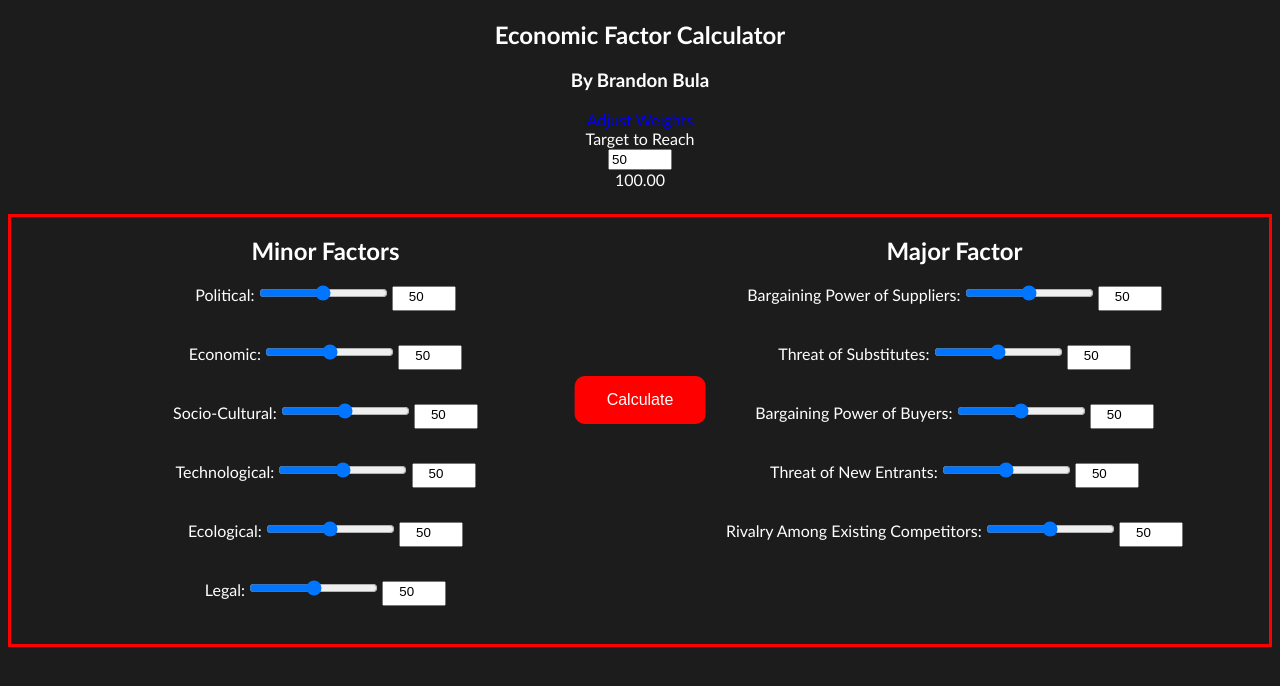
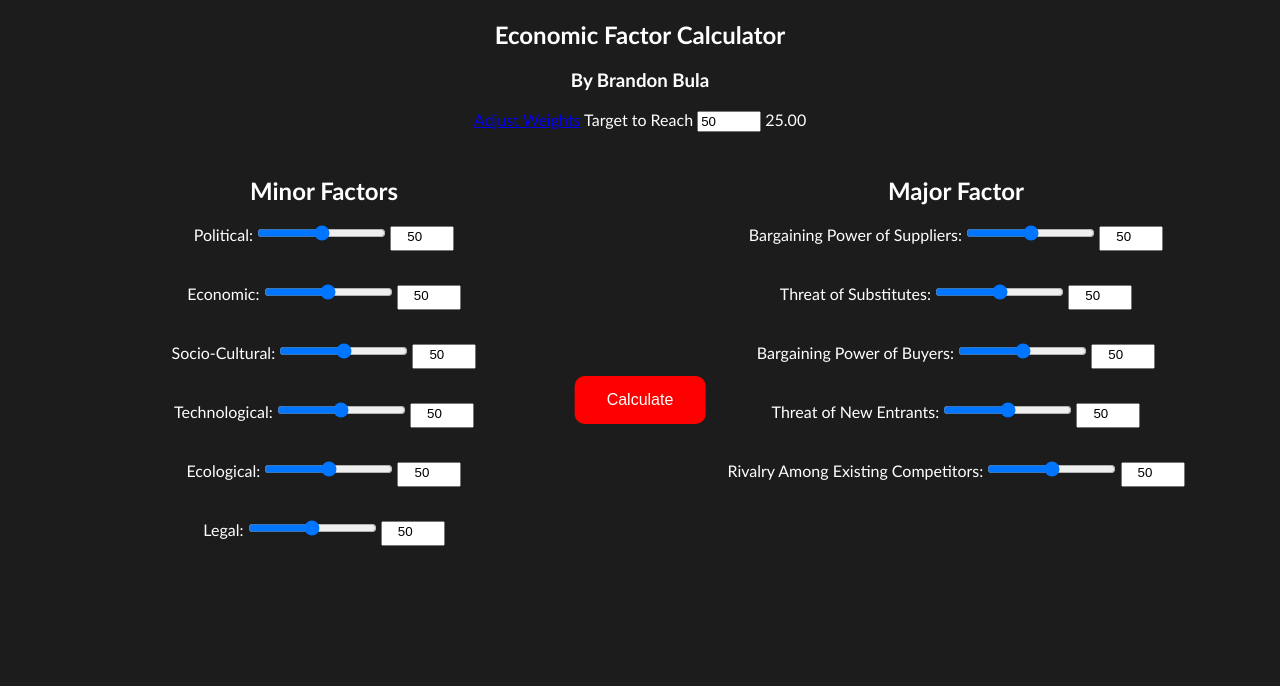
Before and after one commit to GoldenDiamondPE/EconomicFactors, a plain HTML site: page index.html in a window 1280 px wide. Both pictures are taken after a click on the button "Calculate". Drawn offline with Linux system fonts and the light colour scheme.

Commit message:
Fixed Calculator

```diff
--- a/index.html
+++ b/index.html
@@ -12,11 +12,8 @@
             <h1>Economic Factor Calculator</h1>
             <h3>By Brandon Bula</h3>
             <a href="weightsValue.html">Adjust Weights</a>
-            <br>
             <p1>Target to Reach</p1>
-            <br>
             <input type="number" class="targetToReach" min="0" max="100" value="50">
-            <br>
             <p1 id="valueComparedToTarget"></p1>
         </section>
 
@@ -143,11 +140,13 @@
         </section>
 
 
-        <div class="Results"></div>
+        <section class="Results">
+            <p id="result"></p>
+            <input type="button" class="button" value="Calculate" onclick="reachTarget()">
+        </section>
 
 
-        <p id="result"></p>
-        <input type="button" class="button" value="Calculate" onclick="reachTargets()">
+
 
         <script src="script.js"></script>
     </body>
--- a/script.js
+++ b/script.js
@@ -30,28 +30,34 @@ document.querySelectorAll(".Political label, .Economic label, .Socio-Cultural la
     });
 });
 
-function reachTargets() {
-    let majorFactorSum = 0;
-    let minorFactorSum = 0;
-
-    // Sum major factors
-    document.querySelectorAll(".MajorFactorSliders .numberBox").forEach(input => {
-        majorFactorSum += Number(input.value);
-    });
-    majorFactorSum *= 0.16;
-
-    // Sum minor factors
-    document.querySelectorAll(".MinorFactorsSliders .numberBox").forEach(input => {
-        minorFactorSum += Number(input.value);
-    });
-    minorFactorSum *= 1/30;
-
-    // Combined factor
-    let totalFactorValue = majorFactorSum + minorFactorSum;
-
+function reachTarget() {
     const targetValue = Number(document.querySelector(".targetToReach").value);
 
-    const result = targetValue / totalFactorValue * 100;
+    // Collect major and minor inputs
+    const majorInputs = document.querySelectorAll(".MajorFactorSliders .numberBox");
+    const minorInputs = document.querySelectorAll(".MinorFactorsSliders .numberBox");
+
+    // Sum values
+    let majorSum = 0;
+    majorInputs.forEach(input => majorSum += Number(input.value));
+
+    let minorSum = 0;
+    minorInputs.forEach(input => minorSum += Number(input.value));
+
+    // Max possible values
+    const majorMax = majorInputs.length * 100;
+    const minorMax = minorInputs.length * 100;
+
+    // Scale to 80% major, 20% minor
+    const majorScaled = (majorSum / majorMax) * 0.80;
+    const minorScaled = (minorSum / minorMax) * 0.20;
+
+    // Combined factor (max 1.0 total)
+    const totalFactorValue = majorScaled + minorScaled;
+
+    // Compare against target
+    const result = totalFactorValue * targetValue;
+
 
     document.getElementById("valueComparedToTarget").textContent = result.toFixed(2);
 }
--- a/styles.css
+++ b/styles.css
@@ -9,9 +9,12 @@ body {
     padding-bottom: 25px;
 }
 
+.Results{
+    margin: 50px;
+    color: blue;
+}
+
 .Sliders {
-    border-style: solid;
-    border-color: red;
     padding-bottom: 5px;
 }
 
@@ -88,9 +91,9 @@ body {
     cursor: pointer;
     border-radius: 10px;
     margin: 0;
-  position: absolute;
-  top: 50%;
-  left: 50%;
-  -ms-transform: translate(-50%, -50%);
-  transform: translate(-50%, -50%);
+    position: absolute;
+    top: 50%;
+    left: 50%;
+    -ms-transform: translate(-50%, -50%);
+    transform: translate(-50%, -50%);
 }
```
